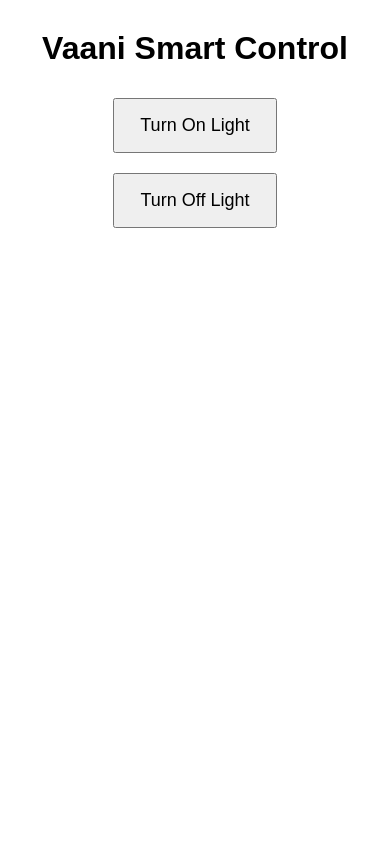
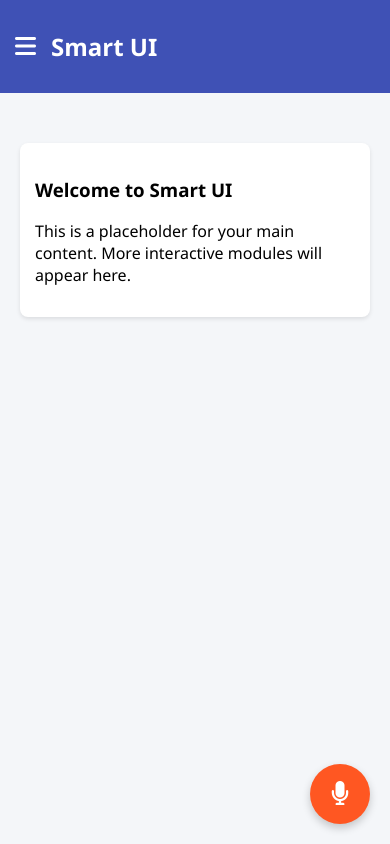
Before and after one commit to deb9911/vva-smart-client, a Flask app: page / in a window 390 px wide. Run offline with Flask 3, Linux system fonts and the light colour scheme.

Commit message:
Added features in UI for small screen devices

```diff
--- a/templates/index.html
+++ b/templates/index.html
@@ -1,17 +1,129 @@
-<!-- templates/index.html -->
 <!DOCTYPE html>
-<html>
+<html lang="en">
 <head>
-    <title>Vaani Smart UI</title>
+    <meta charset="UTF-8">
     <meta name="viewport" content="width=device-width, initial-scale=1.0">
+    <title>Smart UI</title>
+    <link rel="stylesheet" href="https://cdnjs.cloudflare.com/ajax/libs/font-awesome/6.0.0-beta3/css/all.min.css">
     <style>
-        body { font-family: sans-serif; text-align: center; margin: 30px; }
-        .btn { padding: 15px 25px; font-size: 18px; margin: 10px; }
+        body {
+            margin: 0;
+            font-family: 'Segoe UI', sans-serif;
+            background-color: #f4f6f9;
+        }
+
+        /* Sidebar (Drawer) */
+        .sidebar {
+            position: fixed;
+            top: 0;
+            left: 0;
+            height: 100vh;
+            width: 240px;
+            background-color: #3f51b5;
+            color: white;
+            padding: 20px;
+            box-shadow: 2px 0 5px rgba(0, 0, 0, 0.2);
+            display: none;
+            z-index: 2;
+        }
+
+        .sidebar .user-icon {
+            font-size: 2rem;
+            margin-bottom: 20px;
+            text-align: center;
+        }
+
+        .sidebar a {
+            display: block;
+            color: white;
+            text-decoration: none;
+            margin: 15px 0;
+            font-weight: bold;
+        }
+
+        .sidebar a:hover {
+            text-decoration: underline;
+        }
+
+        /* Top bar */
+        .top-bar {
+            background-color: #3f51b5;
+            color: white;
+            padding: 10px 15px;
+            display: flex;
+            align-items: center;
+        }
+
+        .menu-icon {
+            font-size: 1.5rem;
+            cursor: pointer;
+        }
+
+        .main-content {
+            padding: 20px;
+            margin-top: 20px;
+        }
+
+        /* Voice Button */
+        .voice-button {
+            position: fixed;
+            bottom: 20px;
+            right: 20px;
+            background-color: #ff5722;
+            border: none;
+            border-radius: 50%;
+            width: 60px;
+            height: 60px;
+            color: white;
+            font-size: 1.5rem;
+            cursor: pointer;
+            box-shadow: 0 4px 8px rgba(0, 0, 0, 0.2);
+            z-index: 1;
+        }
+
+        .section-card {
+            background-color: #fff;
+            border-radius: 8px;
+            padding: 15px;
+            margin: 10px 0;
+            box-shadow: 0 2px 4px rgba(0, 0, 0, 0.1);
+        }
     </style>
 </head>
 <body>
-    <h1>Vaani Smart Control</h1>
-    <button class="btn" onclick="alert('Light ON')">Turn On Light</button>
-    <button class="btn" onclick="alert('Light OFF')">Turn Off Light</button>
+
+<div class="top-bar">
+    <i class="fas fa-bars menu-icon" onclick="toggleSidebar()"></i>
+    <h2 style="margin-left: 15px;">Smart UI</h2>
+</div>
+
+<div class="sidebar" id="sidebar">
+    <div class="user-icon">
+        <i class="fas fa-user-circle"></i>
+    </div>
+    <a href="#">Preference</a>
+    <a href="#">Command Operations</a>
+    <a href="#">Central Hub Status</a>
+    <a href="#">Log Viewer</a>
+</div>
+
+<div class="main-content">
+    <div class="section-card">
+        <h3>Welcome to Smart UI</h3>
+        <p>This is a placeholder for your main content. More interactive modules will appear here.</p>
+    </div>
+</div>
+
+<button class="voice-button" title="Speak">
+    <i class="fas fa-microphone"></i>
+</button>
+
+<script>
+    function toggleSidebar() {
+        const sidebar = document.getElementById('sidebar');
+        sidebar.style.display = sidebar.style.display === 'block' ? 'none' : 'block';
+    }
+</script>
+
 </body>
 </html>
```
Also changed, not shown: 1 other file.
